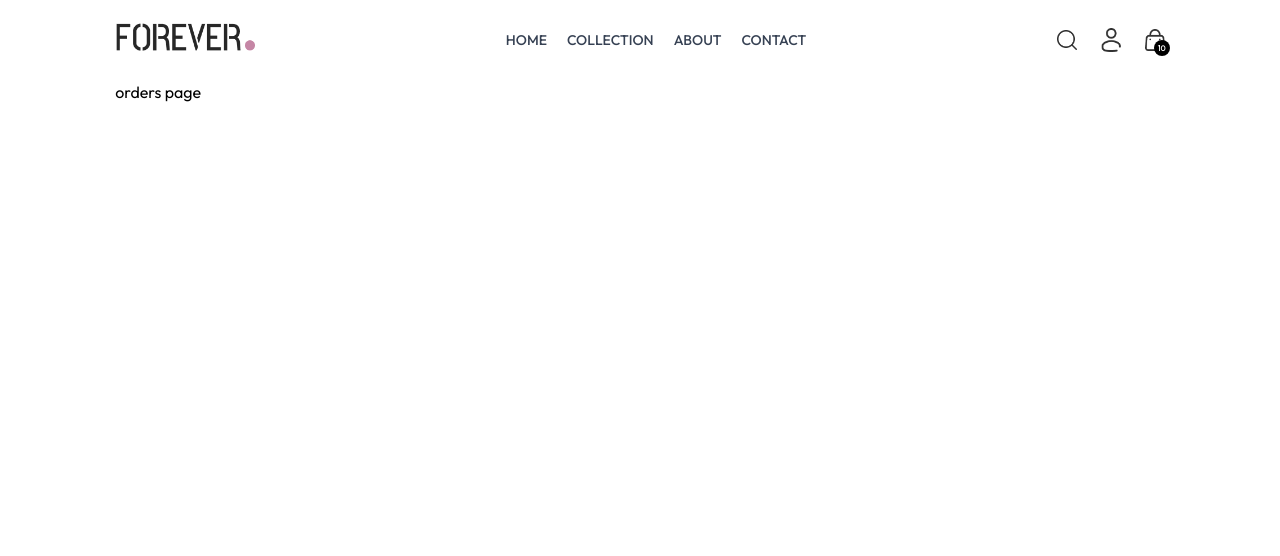
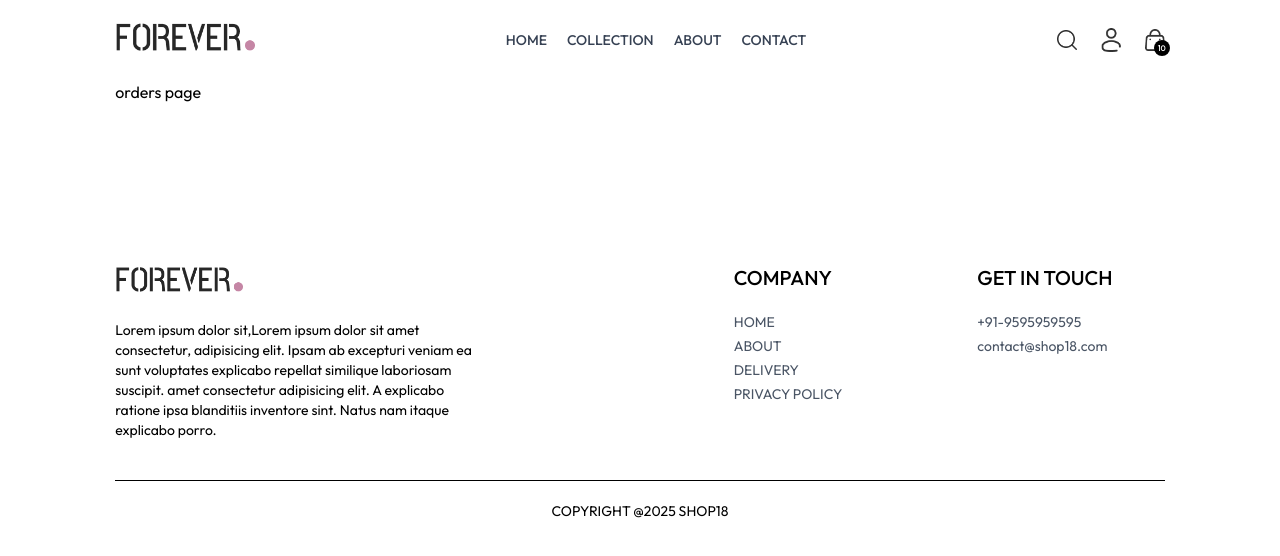
Before and after one commit to surender18/shop18, a React (Vite) app: page /place-order in a window 1280 px wide. Shown: the top 556 px of the page. Built offline with nearby package versions, Linux system fonts and the light colour scheme.

Commit message:
Add Footer component to Home page and include it in App layout

```diff
--- a/src/App.jsx
+++ b/src/App.jsx
@@ -9,6 +9,7 @@
 import Login from './pages/Login'
 import Orders from './pages/Orders'
 import Navbar from './components/Navbar'
+import Footer from './components/Footer'
 
 const App = () => {
   return (
@@ -25,6 +26,7 @@
         <Route path='/orders' element={<Orders />}></Route>
         <Route path='/place-order' element={<Orders />}></Route>
       </Routes>
+      <Footer />
     </div>
   )
 }
--- /dev/null
+++ b/src/components/Footer.jsx
@@ -0,0 +1,40 @@
+import React from 'react'
+import { assets } from '../assets/assets'
+
+const Footer = () => {
+  return (
+    <div >
+        <div className="flex flex-col sm:grid sm:grid-cols-[3fr_1fr_1fr] gap-14 my-10 mt-40 text-sm">
+            <div >
+                <img src={assets.logo} className='mb-5 w-32' alt="" />
+                <p className='w-full  md:w-2/3'>
+                Lorem ipsum dolor sit,Lorem ipsum dolor sit amet consectetur, adipisicing elit. Ipsam ab excepturi veniam ea sunt voluptates explicabo repellat similique laboriosam suscipit. amet consectetur adipisicing elit. A explicabo ratione ipsa blanditiis inventore sint. Natus nam itaque explicabo porro.
+                </p>
+            </div>
+            <div >
+                <p className='text-xl font-medium mb-5'>COMPANY</p>
+                <ul className='flex flex-col gap-1 text-gray-600'>
+                  <li>HOME</li>
+                  <li>ABOUT</li>
+                  <li>DELIVERY</li>
+                  <li>PRIVACY POLICY</li>
+                </ul>
+            </div>
+            <div>
+              <p className='text-xl font-medium mb-5'>GET IN TOUCH</p>
+              <ul className='flex flex-col gap-1 text-gray-600'>
+                <li>+91-9595959595</li>
+                <li>contact@shop18.com</li>
+              </ul>
+            </div>
+        </div>
+        <div>
+          <hr />
+          <p className='py-5 text-center text-sm'>COPYRIGHT @2025 SHOP18</p>
+        </div>
+
+    </div>
+  )
+}
+
+export default Footer
--- a/src/pages/Home.jsx
+++ b/src/pages/Home.jsx
@@ -4,6 +4,7 @@
 import BestSeller from '../components/BestSeller'
 import OurPolicy from '../components/OurPolicy'
 import NewsLetterBox from '../components/NewsLetterBox'
+import Footer from '../components/Footer'
 
 const Home = () => {
   return (
```
